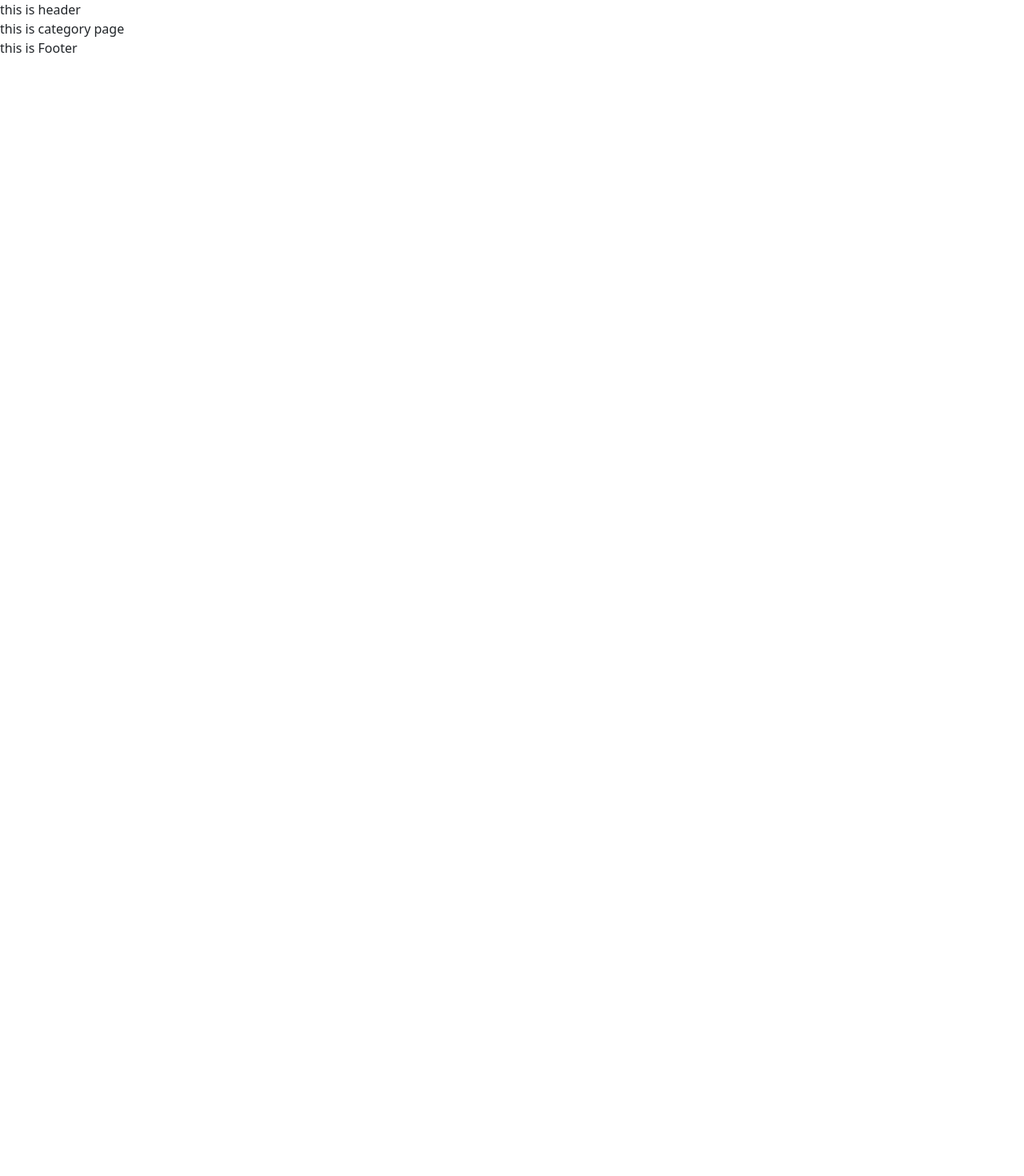
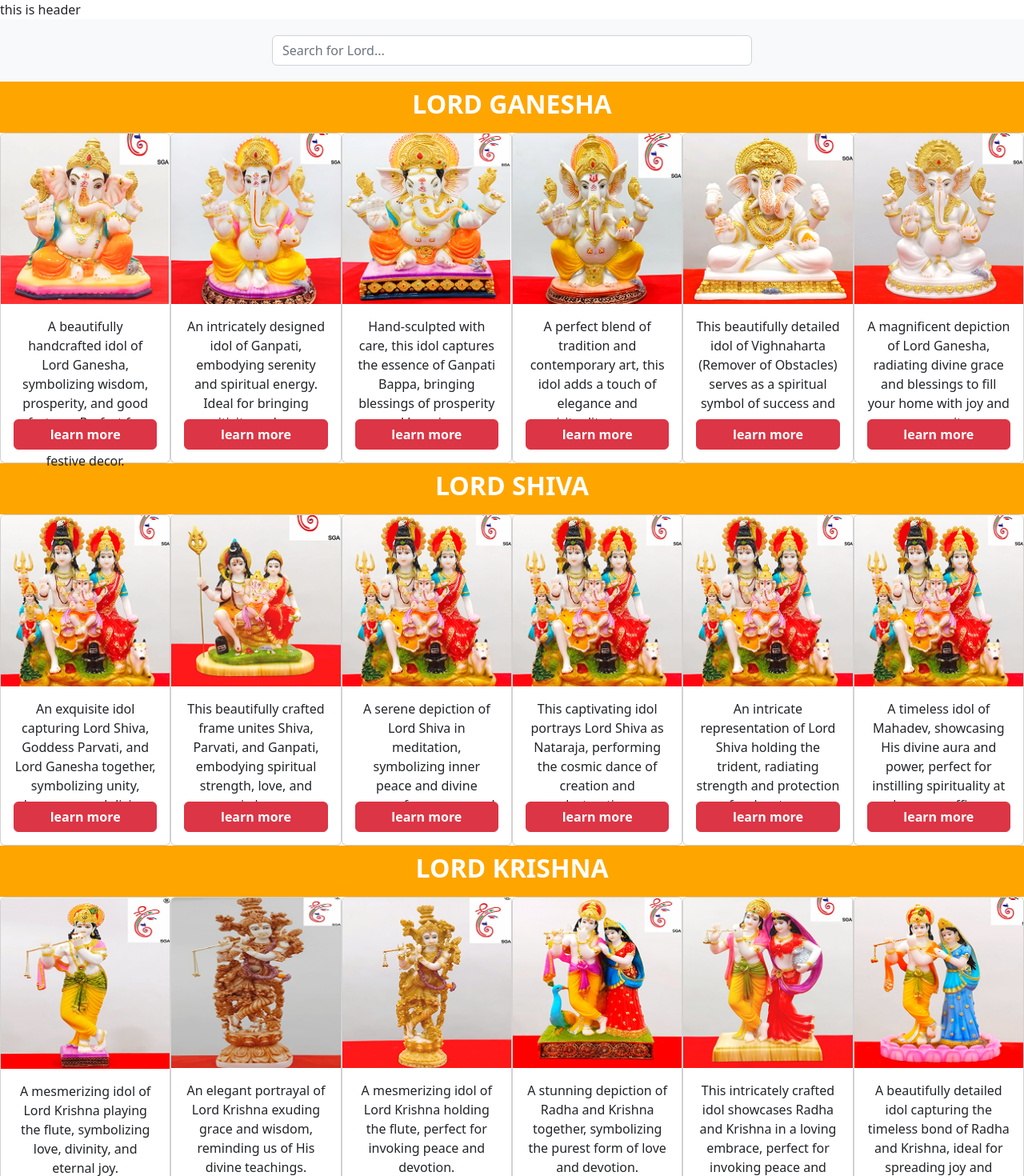
Before and after one commit to ankush9769/Gajanan_RMIS, a React (Vite) app in the folder Gajanan_RMIS_ARTS/: page /category in a window 1280 px wide. Shown: the top 1470 px of the page at 80% size. Before the commit the page ends 800 px from the top, so only its background shows below. Built offline with nearby package versions, Linux system fonts and the light colour scheme.

Commit message:
Categoy searching function done

```diff
--- /dev/null
+++ b/Gajanan_RMIS_ARTS/src/components/Lord_Kanha.jsx
@@ -0,0 +1,24 @@
+import React from 'react'
+import Category_card from './Category_card'
+import Kanha from '../jsons/kanha.json'
+
+export default function Lord_Kanha() {
+  return (
+    <>
+      <div style={{ backgroundColor: 'orange', color: 'white', height: '4rem', display: 'flex', alignItems: 'center', justifyContent: 'center' }}>
+        <p style={{ fontSize: '2rem', display: 'flex', alignItems: 'center', marginTop: '0.5rem', fontWeight: '700' }}>LORD KRISHNA</p>
+      </div>
+      <div style={{ display: 'flex' }}>
+        {
+          Kanha.map((kanha) => {
+            return (
+
+              <Category_card image={kanha.image} short_desc={kanha.short_desc} />
+
+            )
+          })
+        }
+      </div>
+    </>
+  )
+}
--- a/Gajanan_RMIS_ARTS/src/jsons/Kanha.json
+++ b/Gajanan_RMIS_ARTS/src/jsons/Kanha.json
@@ -25,20 +25,20 @@
         "title": "The Eternal Love Of Radha Krishna",
         "long_desc": "Immerse yourself in the divine romance of Radha and Krishna with this intricately designed idol. Their harmonious postures symbolize the union of the soul and the divine, epitomizing unconditional love and devotion. The soft expressions on their faces and the elaborate designs on their attire create an aura of elegance and serenity, making it an ideal centerpiece for your home decor.",
         "short_desc": "A stunning depiction of Radha and Krishna together, symbolizing the purest form of love and devotion.",
-        "image": "/category_images/Radhe Krishna 1.png"
+        "image": "/category_images/Radha Krishna 1.png"
     },
     {
         "name": "RASLEELA",
         "title": "The Dance Of Divine Joy",
         "long_desc": "This exquisite idol of Radha and Krishna captures the divine dance of joy and love. Meticulously hand-carved, every intricate detail, from the serene expressions on their faces to the delicate ornaments adorning their figures, exudes spirituality and artistry. Symbolizing divine love and joy, this idol is perfect for enhancing the sanctity of your home temple or adding a festive charm to your decor.",
         "short_desc": "This intricately crafted idol showcases Radha and Krishna in a loving embrace, perfect for invoking peace and harmony.",
-        "image": "/category_images/Radhe Krishna 2.png"
+        "image": "/category_images/Radha Krishna 2.png"
     },
     {
         "name": "VISHWADHARMA",
         "title": "The Cosmic Couple",
         "long_desc": "Celebrate the divine balance of Radha and Krishna with this stunning sculpture. Their intertwined figures represent the cosmic principles of energy and consciousness, radiating a sense of completeness. The idol's detailed artistry and vibrant colors convey devotion, beauty, and universal truth, making it a timeless addition to your sacred space.",
         "short_desc": "A beautifully detailed idol capturing the timeless bond of Radha and Krishna, ideal for spreading joy and spiritual energy.",
-        "image": "/category_images/Radhe Krishna 3.png"
+        "image": "/category_images/Radha Krishna 3.png"
     }
 ]
--- a/Gajanan_RMIS_ARTS/src/pages/Category.jsx
+++ b/Gajanan_RMIS_ARTS/src/pages/Category.jsx
@@ -1,10 +1,33 @@
-import React from 'react'
+import React, { useState } from 'react'
+import Lord_Ganesh from '../components/Lord_Ganesh'
+import Lord_Shiva from '../components/Lord_Shiva'
+import Lord_Kanha from '../components/Lord_Kanha'
 
 const Category = () => {
+  const [searchTerm, setSearchTerm] = useState('');
+
+  const shouldShowComponent = (name) => {
+    if (!searchTerm) return true;
+    return name.toLowerCase().includes(searchTerm.toLowerCase());
+  };
+
   return (
-    <div>
-      this is category page
-    </div>
+    <>
+      <div className="search-container" style={{ padding: '20px', backgroundColor: '#f8f9fa' }}>
+        <input
+          type="text"
+          placeholder="Search for Lord..."
+          className="form-control"
+          style={{ maxWidth: '600px', margin: '0 auto' }}
+          value={searchTerm}
+          onChange={(e) => setSearchTerm(e.target.value)}
+        />
+      </div>
+
+      {shouldShowComponent('ganesh') && <Lord_Ganesh />}
+      {shouldShowComponent('shiva') && <Lord_Shiva />}
+      {shouldShowComponent('kanha') && <Lord_Kanha />}
+    </>
   )
 }
 
--- a/Gajanan_RMIS_ARTS/src/pages/Home.jsx
+++ b/Gajanan_RMIS_ARTS/src/pages/Home.jsx
@@ -2,20 +2,15 @@ import React from 'react'
 import Bappa from '../jsons/Bappa.json'
 import Lord_Ganesh from '../components/Lord_Ganesh'
 import Lord_Shiva from '../components/Lord_Shiva'
+import Lord_Kanha from '../components/Lord_Kanha'
 
 const Home = () => {
   return (
     <>
-      {/* {
-        Bappa.map((bappa) => {
-          return <>
-            <p>{bappa.name}</p>
-            <img src={bappa.image} />
-          </>
-        })
-      } */}
-      <Lord_Ganesh/>
-      <Lord_Shiva/>
+
+      <Lord_Ganesh />
+      <Lord_Shiva />
+      <Lord_Kanha />
     </>
   )
 }
```
